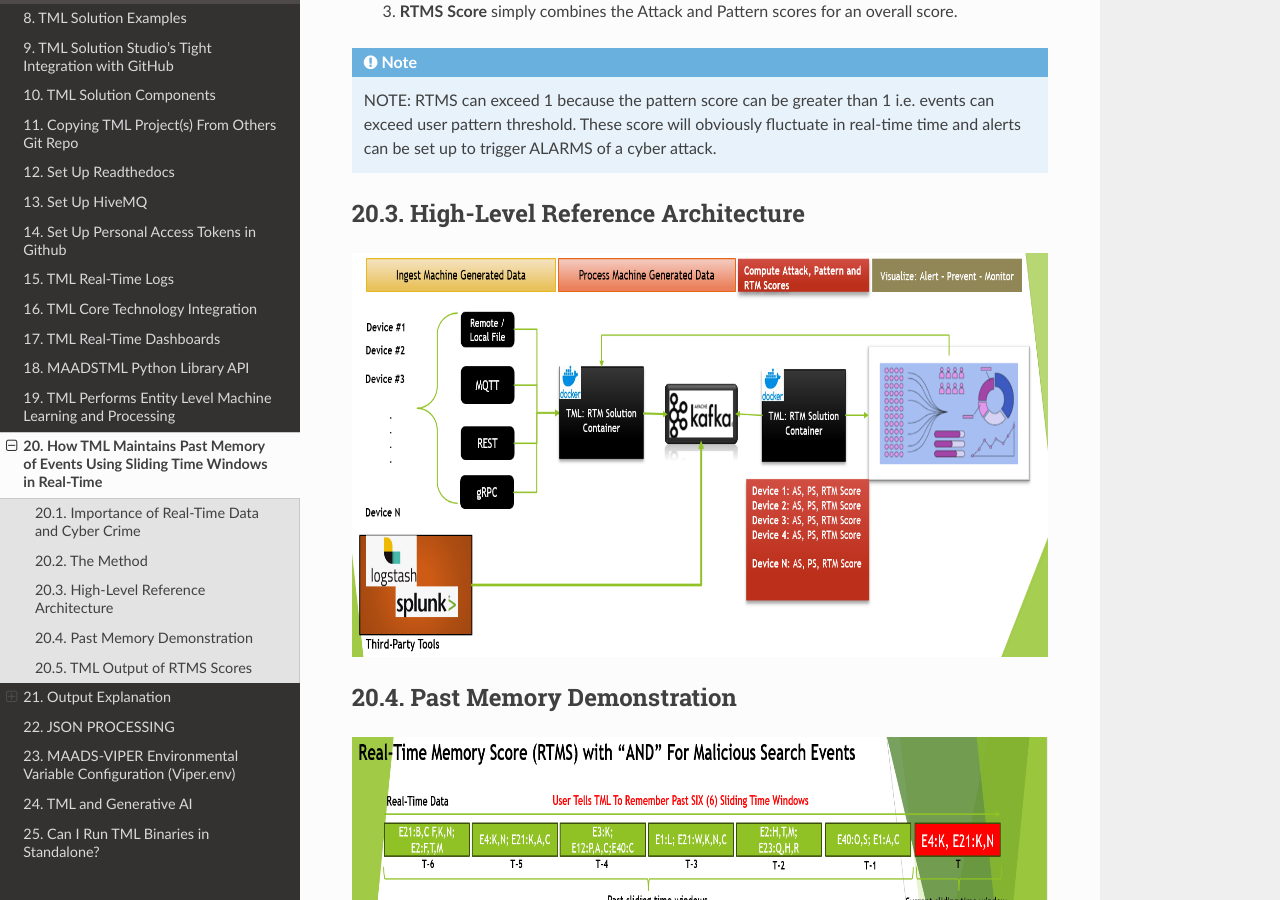
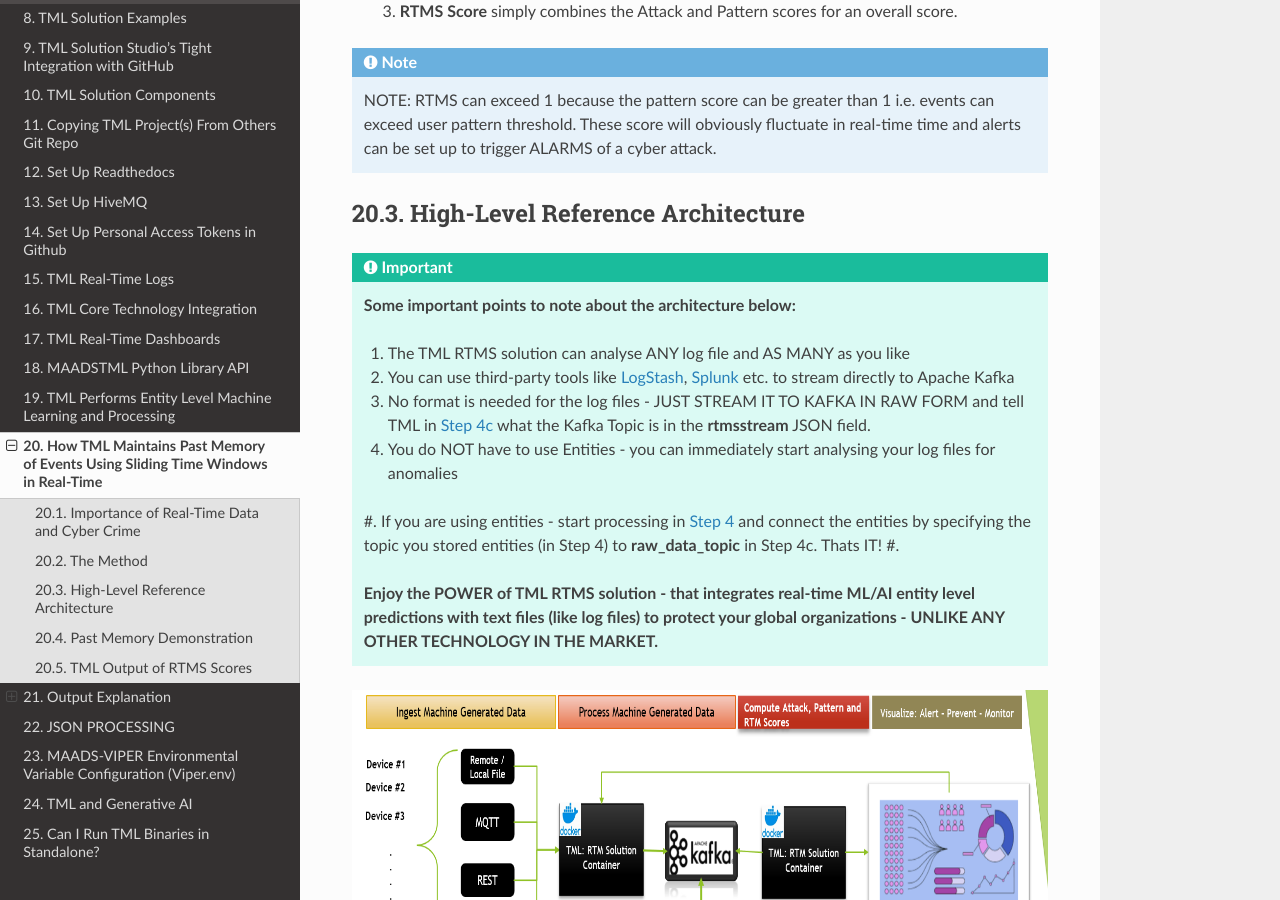
Before and after one commit to smaurice101/readthedocs, a Sphinx documentation site: the page built from docs/source/rtms.rst, in a window 1280 px wide and 900 px high, scrolled down 1913 px. Built offline with Sphinx 7.4.7 and the Read the Docs theme 3.1.0, drawn with Linux system fonts in a browser that asks for light colours.

Commit message:
Update rtms.rst

```diff
--- a/docs/source/rtms.rst
+++ b/docs/source/rtms.rst
@@ -69,6 +69,20 @@ The Method
 
 High-Level Reference Architecture
 -----------------------
+
+.. important::
+
+    **Some important points to note about the architecture below:**
+
+    #. The TML RTMS solution can analyse ANY log file and AS MANY as you like
+    #. You can use third-party tools like `LogStash <https://www.elastic.co/logstash>`_, `Splunk <https://www.splunk.com/>`_ etc.  to stream directly to Apache Kafka
+    #. No format is needed for the log files - JUST STREAM IT TO KAFKA IN RAW FORM and tell TML in `Step 4c <https://tml.readthedocs.io/en/latest/tmlbuilds.html#step-4c-preprocesing-3-data-tml-system-step-4c-kafka-preprocess-dag>`_ what the Kafka Topic is in the **rtmsstream** JSON field.
+    #.  You do NOT have to use Entities - you can immediately start analysing your log files for anomalies
+    #. If you are using entities - start processing in `Step 4 <https://tml.readthedocs.io/en/latest/tmlbuilds.html#step-4-preprocesing-data-tml-system-step-4-kafka-preprocess-dag>`_ and connect the entities by specifying the topic you stored entities (in Step 4) to **raw_data_topic** in Step 4c.  Thats IT!
+    #.
+
+    **Enjoy the POWER of TML RTMS solution - that integrates real-time ML/AI entity level predictions with text files (like log files) to protect your global organizations - UNLIKE ANY OTHER TECHNOLOGY IN THE MARKET.**
+
 
 .. figure:: rtms3.png
    :scale: 70%
```
